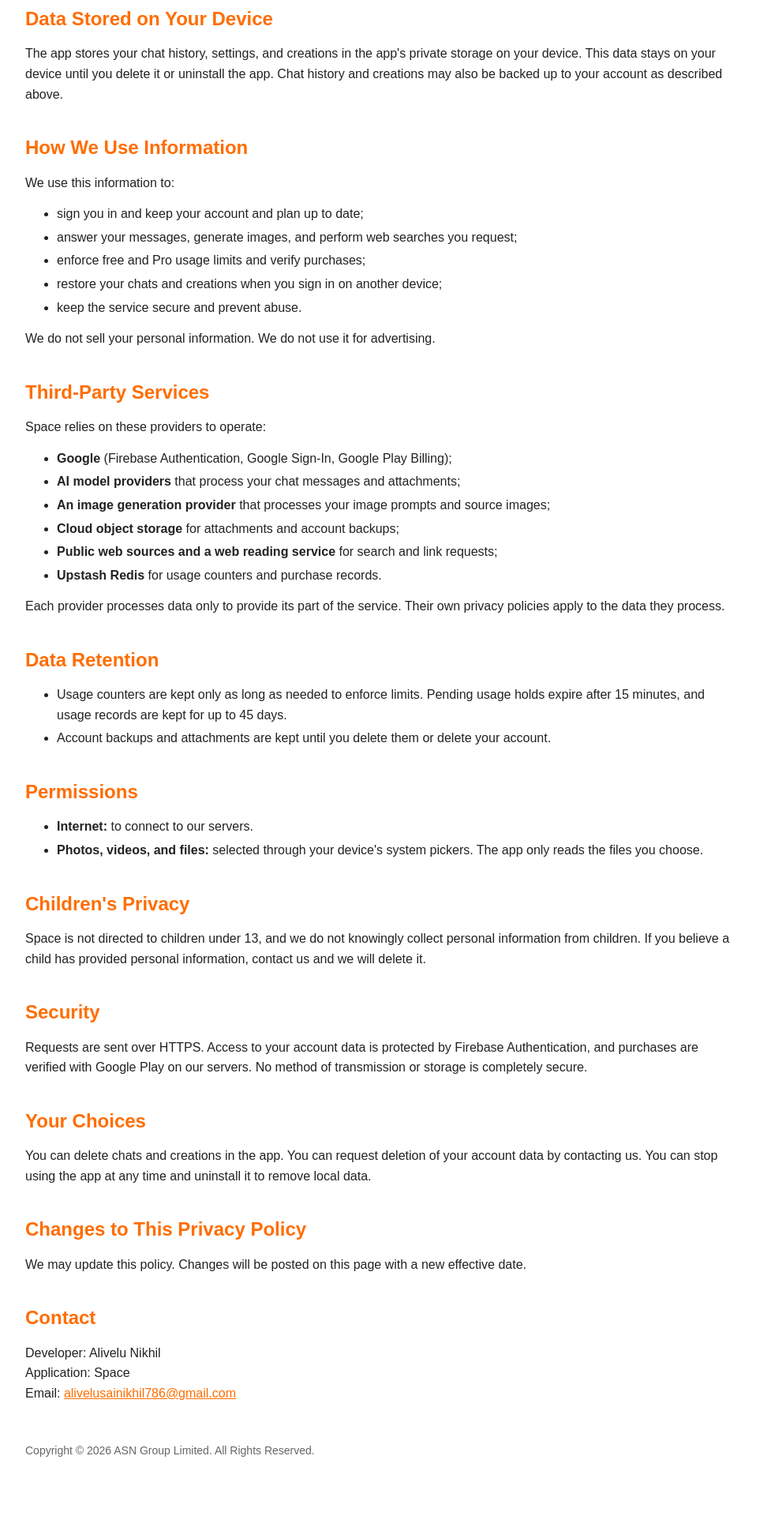
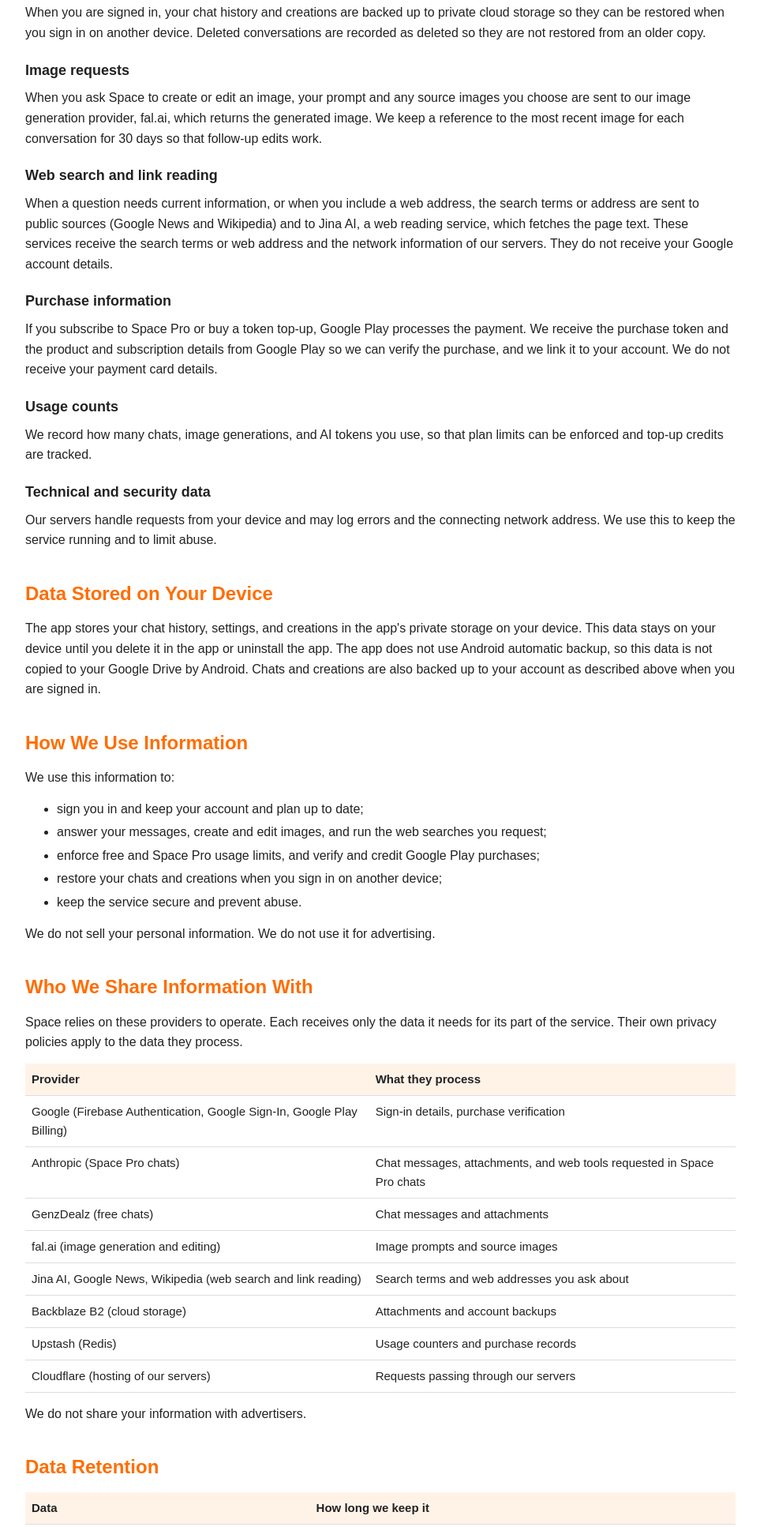
Before and after one commit to alivelusai/space-privacy-policy, a plain HTML site: page index.html in a window 1280 px wide. Shown: the part 866-2800 px from the top of the page at 79% size, without its empty margins (158-1121 px from the left). Before the commit the page ends 2754 px from the top, so only its background shows below. Drawn offline with Linux system fonts and the light colour scheme.

Commit message:
Update index.html

```diff
--- a/index.html
+++ b/index.html
@@ -32,6 +32,11 @@
       font-weight: bold;
       margin: 36px 0 12px;
     }
+    h3 {
+      color: #222222;
+      font-size: 18px;
+      margin: 20px 0 8px;
+    }
     p {
       margin: 0 0 14px;
     }
@@ -41,6 +46,22 @@
     }
     li {
       margin-bottom: 4px;
+    }
+    table {
+      width: 100%;
+      border-collapse: collapse;
+      margin: 0 0 14px;
+      font-size: 15px;
+    }
+    th, td {
+      text-align: left;
+      vertical-align: top;
+      padding: 8px;
+      border-bottom: 1px solid #dddddd;
+    }
+    th {
+      color: #222222;
+      background: #fff3e8;
     }
     a {
       color: #ff6d00;
@@ -57,70 +78,110 @@
     <h1>Privacy Policy</h1>
     <p><strong>Effective Date:</strong> November 2026</p>
 
-    <p>Thank you for using <strong>Space</strong>. This Privacy Policy explains what information Space collects, how it is used, and the choices you have.</p>
+    <p>Thank you for using <strong>Space</strong>. This Privacy Policy explains what information Space collects, how it is used and stored, who processes it, how long it is kept, and how you can delete it.</p>
 
     <h2>Information We Collect</h2>
 
-    <p><strong>Account information.</strong> You can sign in with Google. We receive your Google account identifier (Firebase user ID) and an ID token from Firebase Authentication. We use these to identify your account and apply your plan limits.</p>
+    <h3>Account information</h3>
+    <p>You sign in with your Google account through Firebase Authentication. We receive a Firebase user ID and an ID token for each sign-in. Firebase Authentication also holds the basic profile details Google provides for your account, such as your name and email address. We use these to identify your account and apply your plan limits.</p>
 
-    <p><strong>Device identifier.</strong> The app creates a random identifier for your installation and sends it with requests to our servers. It is used to apply free usage limits and to link image and chat requests to your installation. It is not linked to your name or phone number.</p>
+    <h3>Device identifier</h3>
+    <p>The app creates a random identifier for each installation and sends it with requests. We use it to apply free usage limits, to link attachments to the device that uploaded them, and to track image requests per device. It is not your name, phone number, or advertising ID.</p>
 
-    <p><strong>Chat messages and attachments.</strong> When you send a message, the text is sent to our servers and then to the AI model provider. If you attach a photo, video, or file, it is uploaded to our servers so that it can be used in your conversation. Messages, attachments, and generated images you save to your account may be stored in cloud storage so they can be restored on your other devices.</p>
+    <h3>Chat messages</h3>
+    <p>When you send a message, the text, the earlier messages in the conversation, and any files attached to the conversation are sent to our servers and then to an AI model provider. Free chats are answered by GenzDealz. Space Pro chats are answered by Anthropic. Your messages are not used to train models by us.</p>
 
-    <p><strong>Image requests.</strong> Prompts, and any source images you choose to edit, are sent to our image generation provider to create the result.</p>
+    <h3>Attachments</h3>
+    <p>If you attach a photo, PDF, text, Markdown, CSV, or other supported file, it is uploaded to our servers. Original attachments are stored in private cloud storage under your account so they can be used in your conversations and retrieved on your other signed-in devices. Supported types are PDF, plain text, Markdown, CSV, JPEG, PNG, GIF, and WebP, up to 50 MB per file.</p>
 
-    <p><strong>Web search requests.</strong> When you ask a question that needs current information, your search query, and any URL you provide, are sent to public web sources and a web reading service to fetch results.</p>
+    <h3>Chat and creation backups</h3>
+    <p>When you are signed in, your chat history and creations are backed up to private cloud storage so they can be restored when you sign in on another device. Deleted conversations are recorded as deleted so they are not restored from an older copy.</p>
 
-    <p><strong>Purchase information.</strong> If you subscribe to Space Pro or buy a token top-up, Google Play processes the payment. We receive a purchase token and the subscription or purchase details from Google Play to verify your purchase. We do not receive your payment card details.</p>
+    <h3>Image requests</h3>
+    <p>When you ask Space to create or edit an image, your prompt and any source images you choose are sent to our image generation provider, fal.ai, which returns the generated image. We keep a reference to the most recent image for each conversation for 30 days so that follow-up edits work.</p>
 
-    <p><strong>Usage counts.</strong> We record the number of chat requests, image generations, and AI tokens you use, so that plan limits can be enforced.</p>
+    <h3>Web search and link reading</h3>
+    <p>When a question needs current information, or when you include a web address, the search terms or address are sent to public sources (Google News and Wikipedia) and to Jina AI, a web reading service, which fetches the page text. These services receive the search terms or web address and the network information of our servers. They do not receive your Google account details.</p>
+
+    <h3>Purchase information</h3>
+    <p>If you subscribe to Space Pro or buy a token top-up, Google Play processes the payment. We receive the purchase token and the product and subscription details from Google Play so we can verify the purchase, and we link it to your account. We do not receive your payment card details.</p>
+
+    <h3>Usage counts</h3>
+    <p>We record how many chats, image generations, and AI tokens you use, so that plan limits can be enforced and top-up credits are tracked.</p>
+
+    <h3>Technical and security data</h3>
+    <p>Our servers handle requests from your device and may log errors and the connecting network address. We use this to keep the service running and to limit abuse.</p>
 
     <h2>Data Stored on Your Device</h2>
-    <p>The app stores your chat history, settings, and creations in the app's private storage on your device. This data stays on your device until you delete it or uninstall the app. Chat history and creations may also be backed up to your account as described above.</p>
+    <p>The app stores your chat history, settings, and creations in the app's private storage on your device. This data stays on your device until you delete it in the app or uninstall the app. The app does not use Android automatic backup, so this data is not copied to your Google Drive by Android. Chats and creations are also backed up to your account as described above when you are signed in.</p>
 
     <h2>How We Use Information</h2>
     <p>We use this information to:</p>
     <ul>
       <li>sign you in and keep your account and plan up to date;</li>
-      <li>answer your messages, generate images, and perform web searches you request;</li>
-      <li>enforce free and Pro usage limits and verify purchases;</li>
+      <li>answer your messages, create and edit images, and run the web searches you request;</li>
+      <li>enforce free and Space Pro usage limits, and verify and credit Google Play purchases;</li>
       <li>restore your chats and creations when you sign in on another device;</li>
       <li>keep the service secure and prevent abuse.</li>
     </ul>
     <p>We do not sell your personal information. We do not use it for advertising.</p>
 
-    <h2>Third-Party Services</h2>
-    <p>Space relies on these providers to operate:</p>
-    <ul>
-      <li><strong>Google</strong> (Firebase Authentication, Google Sign-In, Google Play Billing);</li>
-      <li><strong>AI model providers</strong> that process your chat messages and attachments;</li>
-      <li><strong>An image generation provider</strong> that processes your image prompts and source images;</li>
-      <li><strong>Cloud object storage</strong> for attachments and account backups;</li>
-      <li><strong>Public web sources and a web reading service</strong> for search and link requests;</li>
-      <li><strong>Upstash Redis</strong> for usage counters and purchase records.</li>
-    </ul>
-    <p>Each provider processes data only to provide its part of the service. Their own privacy policies apply to the data they process.</p>
+    <h2>Who We Share Information With</h2>
+    <p>Space relies on these providers to operate. Each receives only the data it needs for its part of the service. Their own privacy policies apply to the data they process.</p>
+    <table>
+      <tr><th>Provider</th><th>What they process</th></tr>
+      <tr><td>Google (Firebase Authentication, Google Sign-In, Google Play Billing)</td><td>Sign-in details, purchase verification</td></tr>
+      <tr><td>Anthropic (Space Pro chats)</td><td>Chat messages, attachments, and web tools requested in Space Pro chats</td></tr>
+      <tr><td>GenzDealz (free chats)</td><td>Chat messages and attachments</td></tr>
+      <tr><td>fal.ai (image generation and editing)</td><td>Image prompts and source images</td></tr>
+      <tr><td>Jina AI, Google News, Wikipedia (web search and link reading)</td><td>Search terms and web addresses you ask about</td></tr>
+      <tr><td>Backblaze B2 (cloud storage)</td><td>Attachments and account backups</td></tr>
+      <tr><td>Upstash (Redis)</td><td>Usage counters and purchase records</td></tr>
+      <tr><td>Cloudflare (hosting of our servers)</td><td>Requests passing through our servers</td></tr>
+    </table>
+    <p>We do not share your information with advertisers.</p>
 
     <h2>Data Retention</h2>
-    <ul>
-      <li>Usage counters are kept only as long as needed to enforce limits. Pending usage holds expire after 15 minutes, and usage records are kept for up to 45 days.</li>
-      <li>Account backups and attachments are kept until you delete them or delete your account.</li>
-    </ul>
+    <table>
+      <tr><th>Data</th><th>How long we keep it</th></tr>
+      <tr><td>Free daily chat and image counters</td><td>Until the end of the day (about 24 hours)</td></tr>
+      <tr><td>Space Pro monthly token usage</td><td>About 45 days</td></tr>
+      <tr><td>Pending usage holds for Space Pro replies</td><td>15 minutes, then released</td></tr>
+      <tr><td>Reference to the latest image in a conversation</td><td>30 days</td></tr>
+      <tr><td>Chat backups and creations</td><td>Until you delete them in the app or delete your account</td></tr>
+      <tr><td>Attachments</td><td>Until you delete the conversation that uses them, or delete your account</td></tr>
+      <tr><td>Purchase records (see Account Deletion)</td><td>Kept after account deletion, with no automatic expiry</td></tr>
+    </table>
 
     <h2>Permissions</h2>
     <ul>
       <li><strong>Internet:</strong> to connect to our servers.</li>
-      <li><strong>Photos, videos, and files:</strong> selected through your device's system pickers. The app only reads the files you choose.</li>
+      <li><strong>Photos, videos, and files:</strong> you choose them through your device's system picker. The app reads only the files you select. Space does not request access to your full photo library or storage.</li>
     </ul>
+
+    <h2>Your Choices</h2>
+    <p>You can delete individual chats and creations in the app at any time. You can delete your Space account and all associated data from within the app (see Account Deletion below). You can also stop using the app at any time and uninstall it to remove the data stored on your device.</p>
+
+    <h2>Account Deletion</h2>
+    <p><strong>Deleting your account in the app.</strong> Open Settings, tap <strong>Delete account</strong>, and confirm. This permanently deletes:</p>
+    <ul>
+      <li>your chat history, creations, and attachments stored on our servers;</li>
+      <li>your usage counters and token balances;</li>
+      <li>your Space sign-in account in Firebase Authentication.</li>
+    </ul>
+    <p>Chats and creations stored on your device are also removed from the app. Deletion cannot be undone.</p>
+
+    <p><strong>Space Pro subscriptions.</strong> Cancel your Space Pro subscription in Google Play before you delete your account. If you do not, Google may continue to charge you after your account is deleted. Any paid time left on your subscription is lost when your account is deleted.</p>
+
+    <p><strong>Purchase records.</strong> After deletion we keep a record of each Google Play purchase that was used on Space. The record is not linked to your name or to your deleted account. It prevents the same purchase from being credited twice or used to claim Space Pro on another account.</p>
+
+    <p><strong>If you cannot access the app.</strong> Email <a href="mailto:alivelusainikhil786@gmail.com">alivelusainikhil786@gmail.com</a> from the email address linked to your Google account, with the subject "Delete my Space account". We will verify the request and delete your data within 30 days.</p>
 
     <h2>Children's Privacy</h2>
     <p>Space is not directed to children under 13, and we do not knowingly collect personal information from children. If you believe a child has provided personal information, contact us and we will delete it.</p>
 
     <h2>Security</h2>
-    <p>Requests are sent over HTTPS. Access to your account data is protected by Firebase Authentication, and purchases are verified with Google Play on our servers. No method of transmission or storage is completely secure.</p>
-
-    <h2>Your Choices</h2>
-    <p>You can delete chats and creations in the app. You can request deletion of your account data by contacting us. You can stop using the app at any time and uninstall it to remove local data.</p>
+    <p>Requests between the app and our servers are sent over HTTPS. Access to your account data requires a valid Firebase sign-in token. Purchases are verified with Google Play on our servers. Storage is private and not publicly accessible. No method of transmission or storage is completely secure.</p>
 
     <h2>Changes to This Privacy Policy</h2>
     <p>We may update this policy. Changes will be posted on this page with a new effective date.</p>
```
